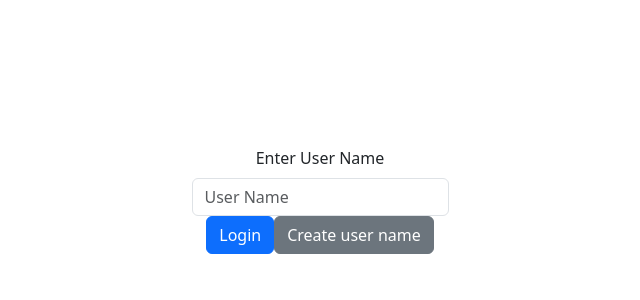
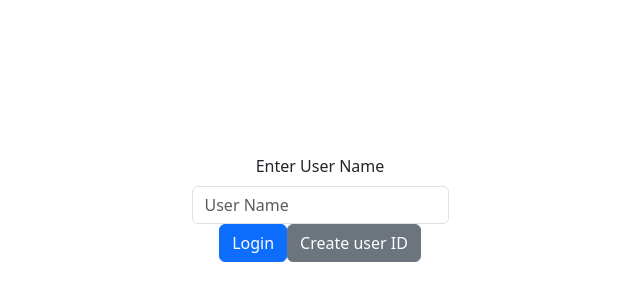
Before and after one commit to IngaMaholwana/comboscommunicating, a React (Vite) app: page / in a window 1280 px wide. Shown: the part 232-532 px from the top of the page, without its empty margins (320-960 px from the left). Built offline with nearby package versions, Linux system fonts and the light colour scheme.

Commit message:
made the new user get random Id from the uuid

```diff
--- a/package.json
+++ b/package.json
@@ -13,7 +13,8 @@
     "bootstrap": "^5.3.5",
     "react": "^19.0.0",
     "react-bootstrap": "^2.10.9",
-    "react-dom": "^19.0.0"
+    "react-dom": "^19.0.0",
+    "uuid": "^11.1.0"
   },
   "devDependencies": {
     "@eslint/js": "^9.22.0",
--- a/src/App.jsx
+++ b/src/App.jsx
@@ -4,8 +4,16 @@ import Login from './components/Login'
 import './App.css'
 
 function App() {
-    return <Login/>
+    const [id, setId] = useState()
+    return(
+    <>
 
+     <h1> {id} </h1>
+     <Login onIdSubmit={setId} />
+    </>
+
+
+    )
 }
 
 export default App
--- a/src/components/Login.jsx
+++ b/src/components/Login.jsx
@@ -1,11 +1,17 @@
 import { useRef } from "react"
 import React  from 'react'
 import { Container, Form, Button } from  'react-bootstrap'
+import {v4 as uuidV4} from 'uuid'
 
-export default function Login() {
+export default function Login({onIdSubmit}) {
     const idRef = useRef()
     function handleSubmit(e) {
-        e.preventDefault
+        e.preventDefault()
+
+        onIdSubmit(idRef.current.value)
+    }
+    function createNewId() {
+        onIdSubmit(uuidV4())
     }
 
   return (
@@ -19,7 +25,7 @@ export default function Login() {
             <Form.Control type="text"  ref={idRef} placeholder="User Name" required />
         </Form.Group>
         <Button type="submit" className="mr-2">Login</Button>
-        <Button variant="secondary">Create user name</Button>
+        <Button onClick = {createNewId } variant="secondary">Create user ID</Button>
         </Form>
     </Container>
   )
```
Also changed, not shown: 1 other file (tests, documents, lock files or other folders).
